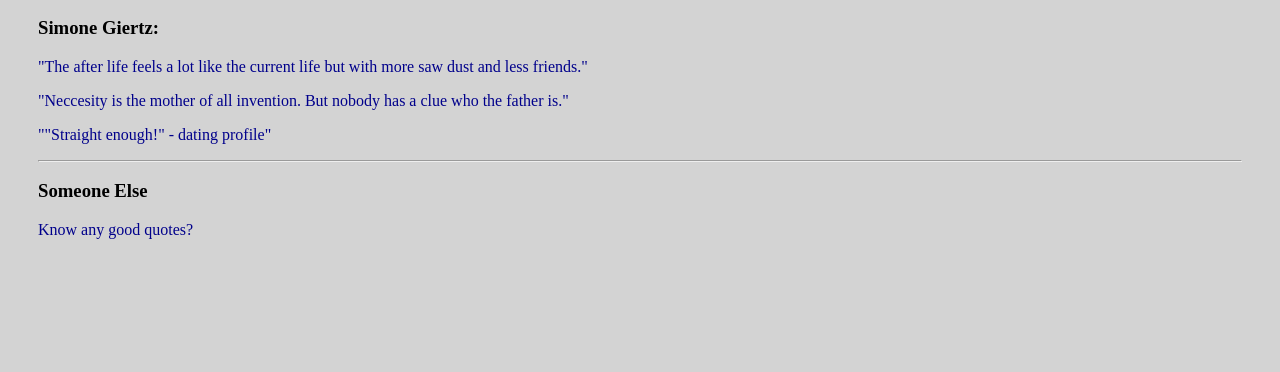
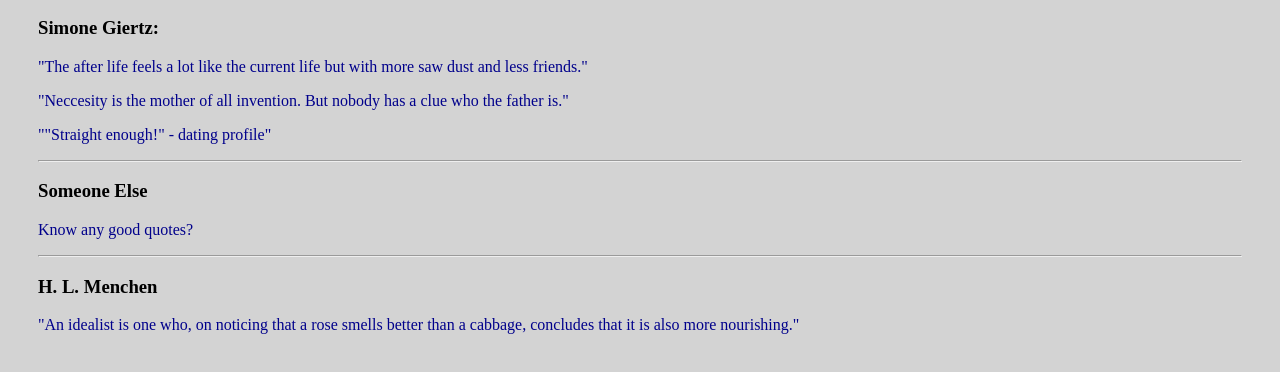
Before and after one commit to NoCoRefugee/Front-Range-Musings, a plain HTML site: page Web Related Programming/HTML_TEST_1.html in a window 1280 px wide. Shown: the part 148-520 px from the top of the page. Drawn offline with Linux system fonts and the light colour scheme.

Commit message:
some web stuff

```diff
--- a/Web Related Programming/HTML_TEST_1.html
+++ b/Web Related Programming/HTML_TEST_1.html
@@ -27,6 +27,13 @@
 
     <h3>Someone Else</h3>
     <p>Know any good quotes?</p>
+
+    <hr>
+
+    <h3>H. L. Menchen</h3>
+    <p>"An idealist is one who, on noticing that a rose
+      smells better than a cabbage, concludes that it is also more nourishing."</p>
+
   </body>
 
 </html>
```
